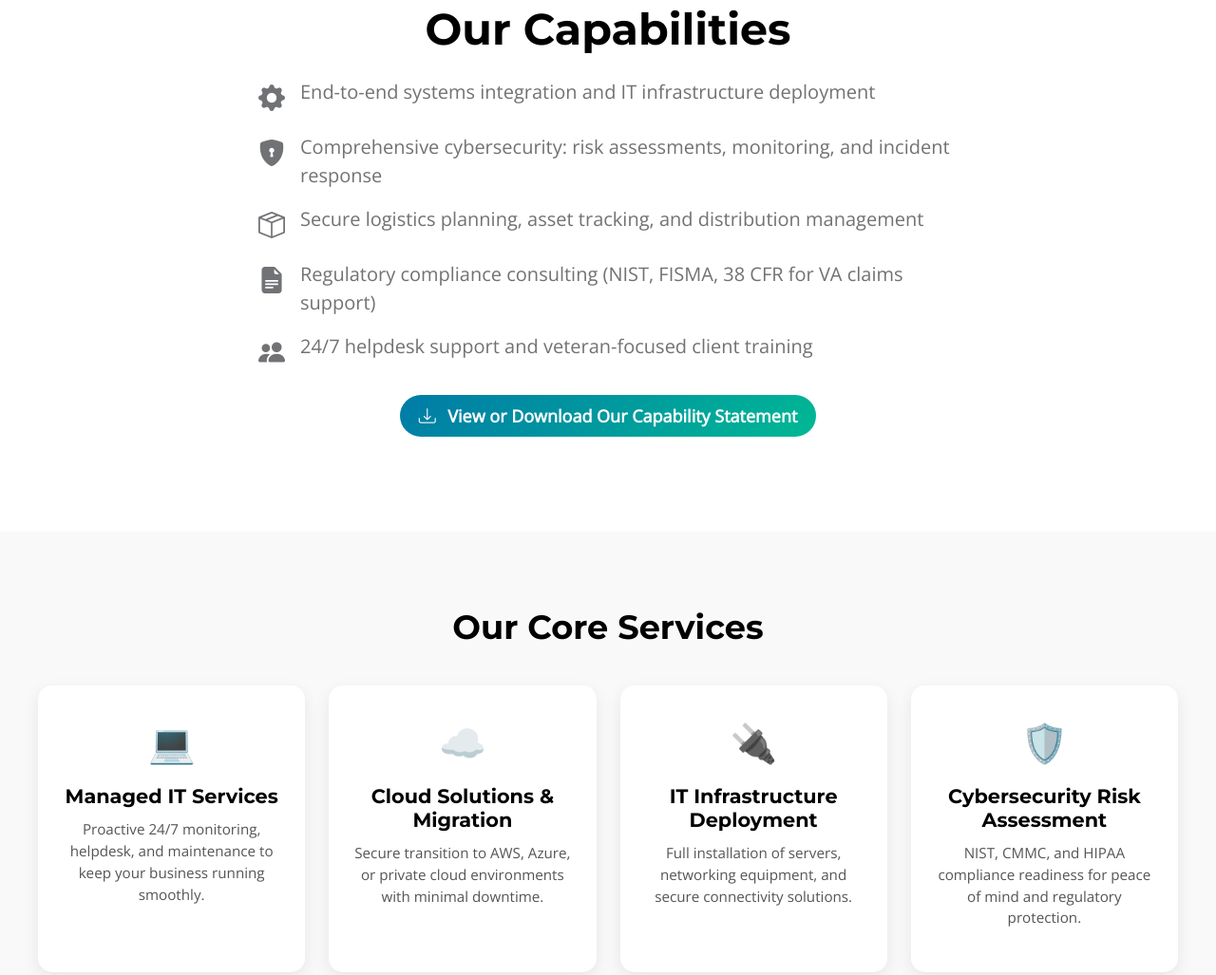
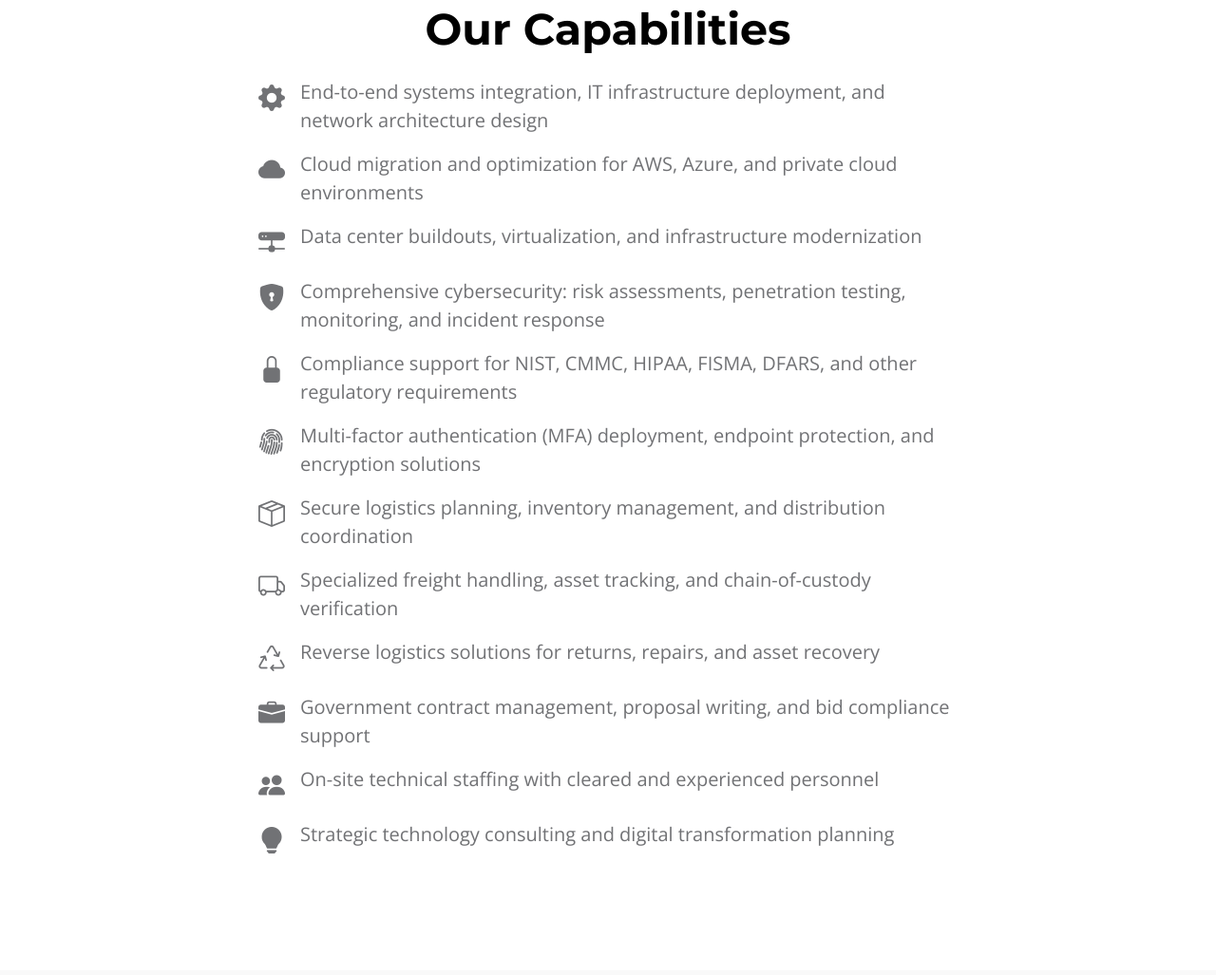
Before and after one commit to TerranceTheInfoTech/solid-source-website, a plain HTML site: page index.html in a window 1280 px wide. Shown: the part 1812-2839 px from the top of the page at 95% size. Drawn offline with nearby package versions, Linux system fonts and the light colour scheme; a small style sheet from the web is missing.

Commit message:
update: Saving current state to ensure version

```diff
--- a/index.html
+++ b/index.html
@@ -167,38 +167,69 @@
             <div class="col-lg-8 col-md-10 col-12">
               <h2 class="mb-4">Our Capabilities</h2>
               <ul class="list-unstyled text-start">
+
+                <!-- IT & Technology -->
                 <li class="d-flex align-items-start mb-3">
                   <i class="bi-gear-fill fs-3 me-3"></i>
-                  <p class="mb-0">End-to-end systems integration and IT infrastructure deployment</p>
+                  <p class="mb-0">End-to-end systems integration, IT infrastructure deployment, and network architecture design</p>
                 </li>
                 <li class="d-flex align-items-start mb-3">
-                  <i class="bi-shield-lock-fill fs-3 me-3"></i>
-                  <p class="mb-0">Comprehensive cybersecurity: risk assessments, monitoring, and incident response</p>
+                  <i class="bi-cloud-fill fs-3 me-3"></i>
+                  <p class="mb-0">Cloud migration and optimization for AWS, Azure, and private cloud environments</p>
                 </li>
                 <li class="d-flex align-items-start mb-3">
-                  <i class="bi-box-seam fs-3 me-3"></i>
-                  <p class="mb-0">Secure logistics planning, asset tracking, and distribution management</p>
+                  <i class="bi-hdd-network-fill fs-3 me-3"></i>
+                  <p class="mb-0">Data center buildouts, virtualization, and infrastructure modernization</p>
+                </li>
+
+                <!-- Cybersecurity -->
+                <li class="d-flex align-items-start mb-3">
+                  <i class="bi-shield-lock-fill fs-3 me-3"></i>
+                  <p class="mb-0">Comprehensive cybersecurity: risk assessments, penetration testing, monitoring, and incident response</p>
                 </li>
                 <li class="d-flex align-items-start mb-3">
-                  <i class="bi-file-earmark-text-fill fs-3 me-3"></i>
-                  <p class="mb-0">Regulatory compliance consulting (NIST, FISMA, 38 CFR for VA claims support)</p>
+                  <i class="bi-lock-fill fs-3 me-3"></i>
+                  <p class="mb-0">Compliance support for NIST, CMMC, HIPAA, FISMA, DFARS, and other regulatory requirements</p>
+                </li>
+                <li class="d-flex align-items-start mb-3">
+                  <i class="bi-fingerprint fs-3 me-3"></i>
+                  <p class="mb-0">Multi-factor authentication (MFA) deployment, endpoint protection, and encryption solutions</p>
+                </li>
+
+                <!-- Logistics & Supply Chain -->
+                <li class="d-flex align-items-start mb-3">
+                  <i class="bi-box-seam fs-3 me-3"></i>
+                  <p class="mb-0">Secure logistics planning, inventory management, and distribution coordination</p>
+                </li>
+                <li class="d-flex align-items-start mb-3">
+                  <i class="bi-truck fs-3 me-3"></i>
+                  <p class="mb-0">Specialized freight handling, asset tracking, and chain-of-custody verification</p>
+                </li>
+                <li class="d-flex align-items-start mb-3">
+                  <i class="bi-recycle fs-3 me-3"></i>
+                  <p class="mb-0">Reverse logistics solutions for returns, repairs, and asset recovery</p>
+                </li>
+
+                <!-- Government Contracting -->
+                <li class="d-flex align-items-start mb-3">
+                  <i class="bi-briefcase-fill fs-3 me-3"></i>
+                  <p class="mb-0">Government contract management, proposal writing, and bid compliance support</p>
                 </li>
                 <li class="d-flex align-items-start mb-3">
                   <i class="bi-people-fill fs-3 me-3"></i>
-                  <p class="mb-0">24/7 helpdesk support and veteran-focused client training</p>
+                  <p class="mb-0">On-site technical staffing with cleared and experienced personnel</p>
                 </li>
+                <li class="d-flex align-items-start mb-3">
+                  <i class="bi-lightbulb-fill fs-3 me-3"></i>
+                  <p class="mb-0">Strategic technology consulting and digital transformation planning</p>
+                </li>
+
               </ul>
-
-              <!-- Download Button (placed after the list) -->
-              <div class="text-center mt-4">
-                <a href="assets/SSL_capability_statement.pdf" class="btn custom-btn" target="_blank" download>
-                  <i class="bi-download me-2"></i> View or Download Our Capability Statement
-                </a>
-              </div>
             </div>
           </div>
         </div>
       </section>
+
       <!-- End Capabilities Section -->
 
             <!-- ===== SERVICES SECTION ===== -->
```
